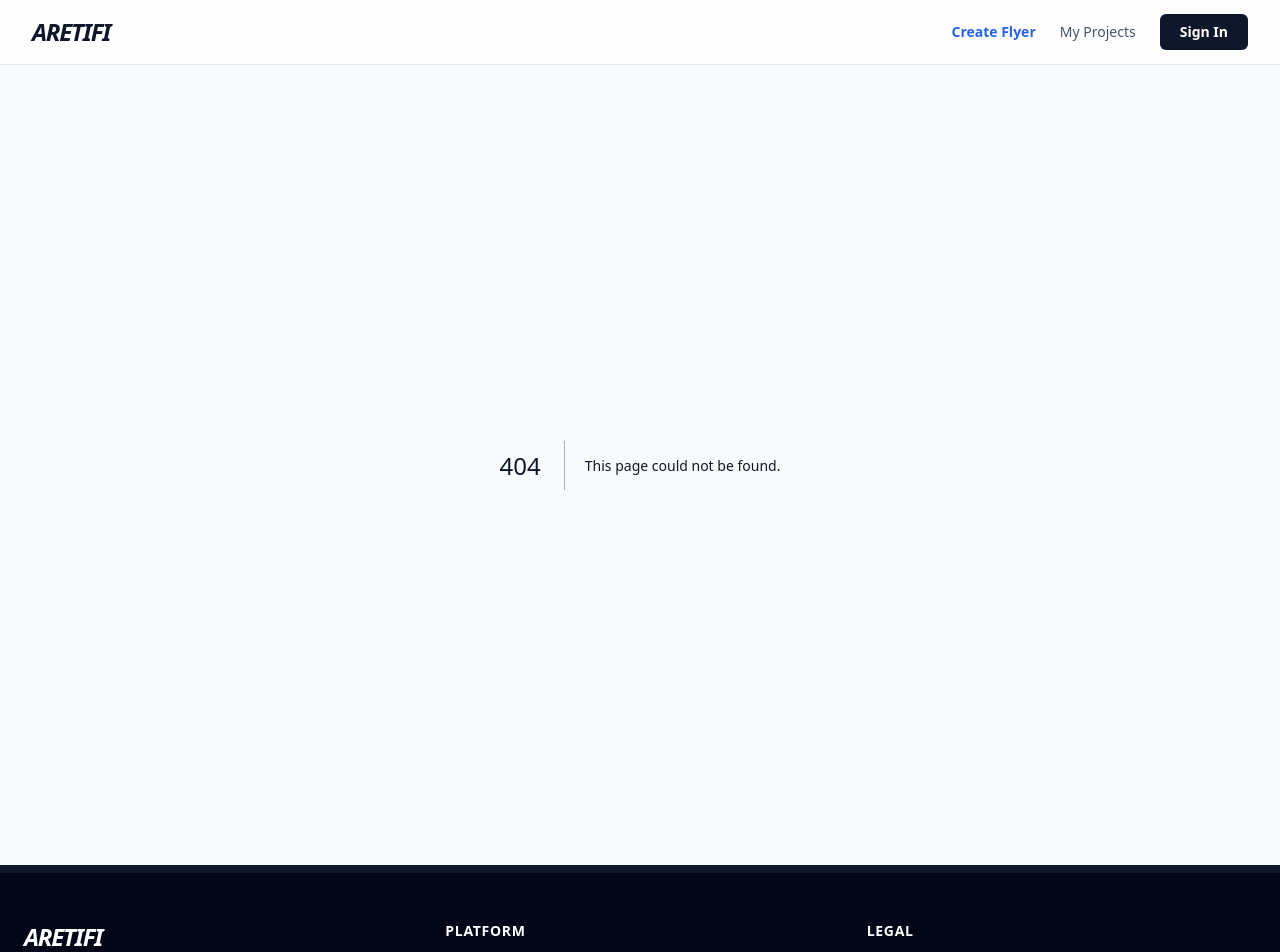
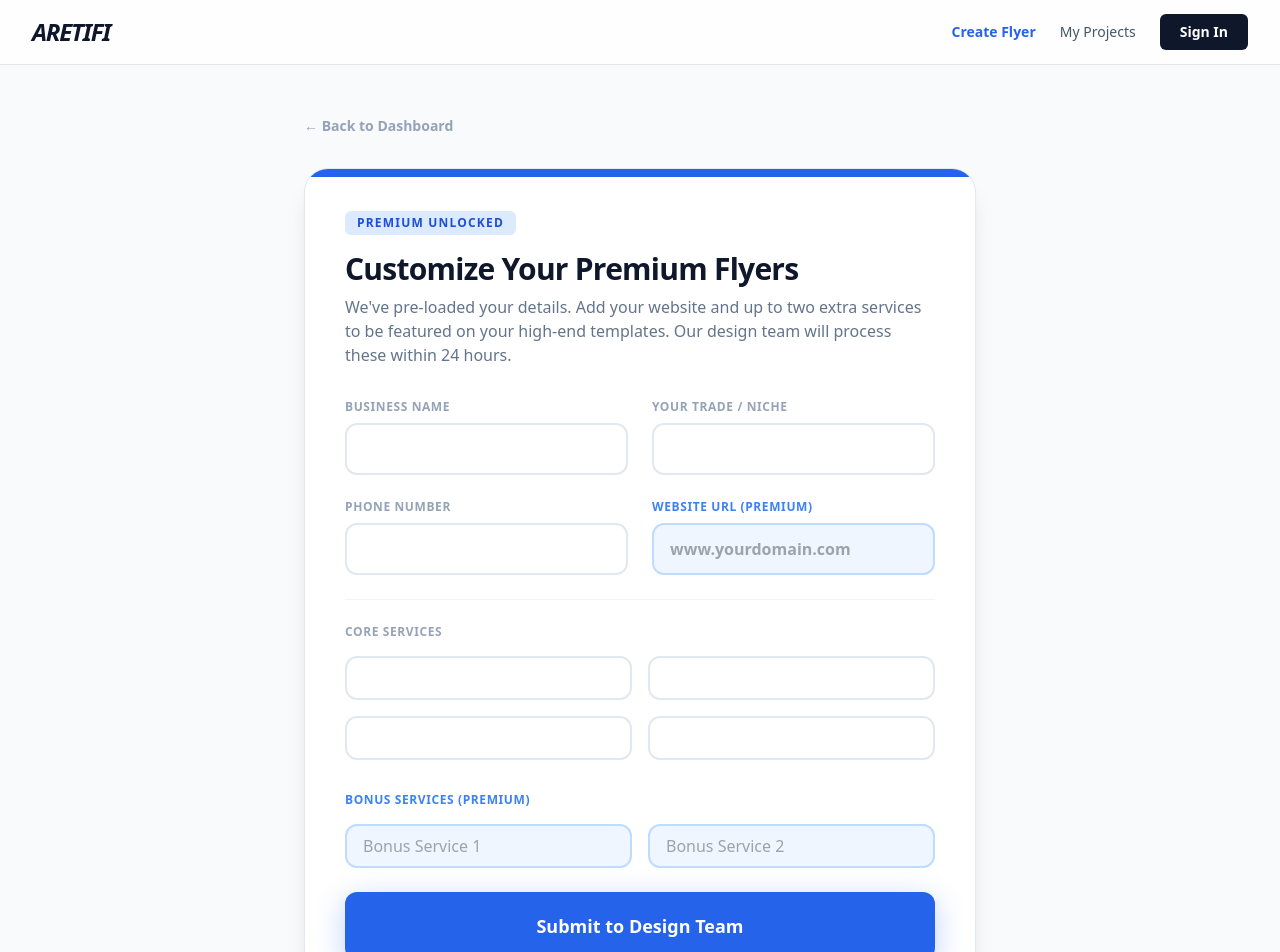
Before and after one commit to jakejmanley-collab/local-service-ads, a Next.js app: page /premium-intake in a window 1280 px wide. Before the commit this address had no page. Shown: the top 952 px of the page. Built offline with nearby package versions, Linux system fonts and the light colour scheme; no server answers.

Commit message:
Create page.tsx

```diff
--- /dev/null
+++ b/app/premium-intake/page.tsx
@@ -0,0 +1,140 @@
+'use client';
+
+import { useState, useEffect } from 'react';
+import { useRouter } from 'next/navigation';
+import Link from 'next/link';
+// If you want to save to Supabase directly from here, we import the client
+import { createClient } from '@supabase/supabase-js';
+
+const supabaseUrl = process.env.NEXT_PUBLIC_SUPABASE_URL || '';
+const supabaseKey = process.env.NEXT_PUBLIC_SUPABASE_ANON_KEY || '';
+const supabase = createClient(supabaseUrl, supabaseKey);
+
+export default function PremiumIntakePage() {
+  const router = useRouter();
+  const [loading, setLoading] = useState(false);
+
+  // Form State
+  const [formData, setFormData] = useState({
+    businessName: '',
+    field: '',
+    phone: '',
+    service1: '',
+    service2: '',
+    service3: '',
+    service4: '',
+    service5: '', // NEW Premium Field
+    service6: '', // NEW Premium Field
+    websiteUrl: '', // NEW Premium Field
+    themeColor: 'blue'
+  });
+
+  useEffect(() => {
+    // Auto-fill from their free flyer session!
+    const saved = localStorage.getItem('flyer_form_data');
+    if (saved) {
+      setFormData(prev => ({ ...prev, ...JSON.parse(saved) }));
+    }
+  }, []);
+
+  const handleChange = (e: React.ChangeEvent<HTMLInputElement>) => {
+    setFormData({ ...formData, [e.target.name]: e.target.value });
+  };
+
+  const handleSubmit = async (e: React.FormEvent) => {
+    e.preventDefault();
+    setLoading(true);
+
+    // 1. Save the new upgraded data back to their browser
+    localStorage.setItem('flyer_form_data', JSON.stringify(formData));
+    localStorage.setItem('aretifi_flyers', 'pending_review'); // Update status
+
+    // 2. Send this detailed order to your Supabase Admin table
+    // Note: We use a placeholder email if we don't have it, since Stripe has the real one.
+    // In a real app with login, you'd use their user ID.
+    const { error } = await supabase.from('flyer_orders').insert([{
+      customer_email: `${formData.businessName.replace(/\s/g, '')}@customer.com`, // Placeholder for MVP
+      stripe_session_id: `manual_upgrade_${Date.now()}`,
+      status: 'needs_generation',
+      trade: formData.field,
+      // We can stuff extra details into the trade column for now, or add JSON columns later
+    }]);
+
+    setLoading(false);
+
+    // 3. Send them back to the dashboard to see the "Pending" status
+    router.push('/dashboard?upgrade=pending');
+  };
+
+  return (
+    <main className="min-h-screen bg-[#f8fafc] py-12 px-6 font-sans text-slate-900">
+      <div className="max-w-2xl mx-auto">
+        <Link href="/dashboard" className="text-sm font-bold text-slate-400 hover:text-slate-900 mb-8 inline-block">
+          ← Back to Dashboard
+        </Link>
+
+        <div className="bg-white border border-slate-200 rounded-3xl p-10 shadow-xl relative overflow-hidden">
+          <div className="absolute top-0 left-0 w-full h-2 bg-blue-600"></div>
+
+          <div className="mb-8">
+            <span className="bg-blue-100 text-blue-700 text-xs font-black uppercase tracking-widest px-3 py-1 rounded-md mb-4 inline-block">
+              Premium Unlocked
+            </span>
+            <h1 className="text-3xl font-black tracking-tight mb-2">Customize Your Premium Flyers</h1>
+            <p className="text-slate-500 font-medium">
+              We've pre-loaded your details. Add your website and up to two extra services to be featured on your high-end templates. Our design team will process these within 24 hours.
+            </p>
+          </div>
+
+          <form onSubmit={handleSubmit} className="space-y-6">
+            <div className="grid grid-cols-1 md:grid-cols-2 gap-6">
+              <div>
+                <label className="block text-xs font-bold text-slate-400 uppercase tracking-wider mb-2">Business Name</label>
+                <input required type="text" name="businessName" value={formData.businessName} onChange={handleChange} className="w-full border-2 border-slate-200 rounded-xl px-4 py-3 font-bold text-slate-900 focus:border-blue-600 outline-none transition-colors" />
+              </div>
+              <div>
+                <label className="block text-xs font-bold text-slate-400 uppercase tracking-wider mb-2">Your Trade / Niche</label>
+                <input required type="text" name="field" value={formData.field} onChange={handleChange} className="w-full border-2 border-slate-200 rounded-xl px-4 py-3 font-bold text-slate-900 focus:border-blue-600 outline-none transition-colors" />
+              </div>
+              <div>
+                <label className="block text-xs font-bold text-slate-400 uppercase tracking-wider mb-2">Phone Number</label>
+                <input required type="text" name="phone" value={formData.phone} onChange={handleChange} className="w-full border-2 border-slate-200 rounded-xl px-4 py-3 font-bold text-slate-900 focus:border-blue-600 outline-none transition-colors" />
+              </div>
+              <div>
+                <label className="block text-xs font-bold text-blue-500 uppercase tracking-wider mb-2">Website URL (Premium)</label>
+                <input type="text" name="websiteUrl" placeholder="www.yourdomain.com" value={formData.websiteUrl} onChange={handleChange} className="w-full border-2 border-blue-200 bg-blue-50 rounded-xl px-4 py-3 font-bold text-blue-900 focus:border-blue-600 outline-none transition-colors" />
+              </div>
+            </div>
+
+            <div className="pt-6 border-t border-slate-100">
+              <label className="block text-xs font-bold text-slate-400 uppercase tracking-wider mb-4">Core Services</label>
+              <div className="grid grid-cols-1 md:grid-cols-2 gap-4">
+                <input type="text" name="service1" value={formData.service1} onChange={handleChange} className="w-full border-2 border-slate-200 rounded-xl px-4 py-2 font-medium text-slate-900" />
+                <input type="text" name="service2" value={formData.service2} onChange={handleChange} className="w-full border-2 border-slate-200 rounded-xl px-4 py-2 font-medium text-slate-900" />
+                <input type="text" name="service3" value={formData.service3} onChange={handleChange} className="w-full border-2 border-slate-200 rounded-xl px-4 py-2 font-medium text-slate-900" />
+                <input type="text" name="service4" value={formData.service4} onChange={handleChange} className="w-full border-2 border-slate-200 rounded-xl px-4 py-2 font-medium text-slate-900" />
+              </div>
+            </div>
+
+            <div className="pt-2">
+              <label className="block text-xs font-bold text-blue-500 uppercase tracking-wider mb-4">Bonus Services (Premium)</label>
+              <div className="grid grid-cols-1 md:grid-cols-2 gap-4">
+                <input type="text" name="service5" placeholder="Bonus Service 1" value={formData.service5} onChange={handleChange} className="w-full border-2 border-blue-200 bg-blue-50 rounded-xl px-4 py-2 font-medium text-blue-900" />
+                <input type="text" name="service6" placeholder="Bonus Service 2" value={formData.service6} onChange={handleChange} className="w-full border-2 border-blue-200 bg-blue-50 rounded-xl px-4 py-2 font-medium text-blue-900" />
+              </div>
+            </div>
+
+            <button
+              type="submit"
+              disabled={loading}
+              className="w-full mt-8 bg-blue-600 text-white font-black text-lg py-5 rounded-xl shadow-[0_8px_30px_rgb(37,99,235,0.3)] hover:bg-blue-700 hover:shadow-[0_8px_30px_rgb(37,99,235,0.5)] transition-all active:scale-[0.98] disabled:opacity-50"
+            >
+              {loading ? 'Submitting...' : 'Submit to Design Team'}
+            </button>
+            <p className="text-center text-xs font-bold text-slate-400 mt-4 uppercase">Turnaround time: ~24 Hours</p>
+          </form>
+        </div>
+      </div>
+    </main>
+  );
+}
```
